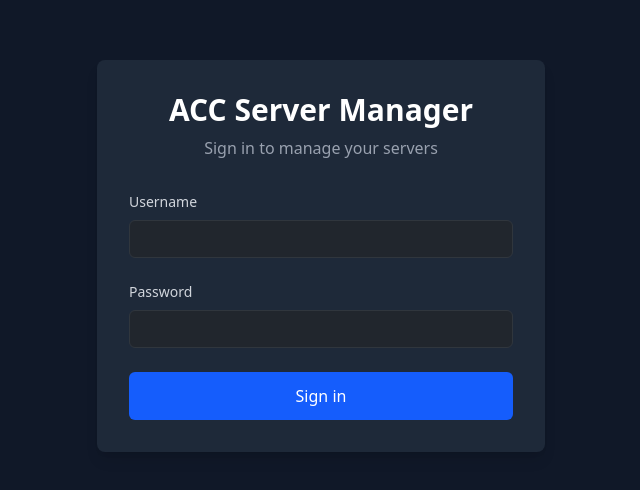
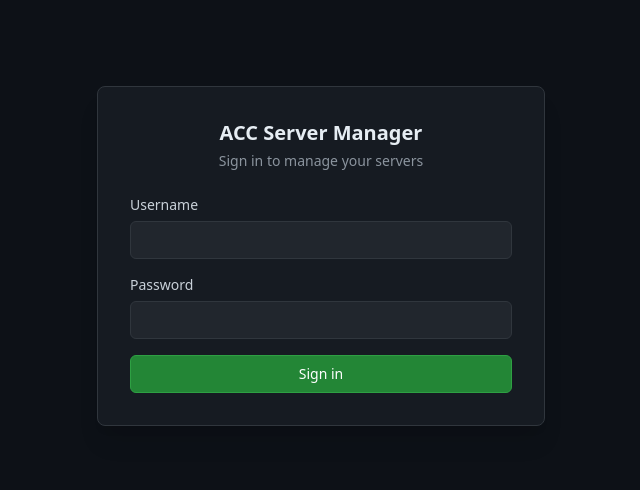
Before and after one commit to FJurmanovic/acc-server-manager-web, a Next.js app: page /login in a window 1280 px wide. Shown: the part 144-634 px from the top of the page, without its empty margins (319-959 px from the left). Built offline with nearby package versions, Linux system fonts and the light colour scheme; no server answers.

Commit message:
feat: restyle login page to GitHub-dark

```diff
--- a/src/components/login/LoginForm.tsx
+++ b/src/components/login/LoginForm.tsx
@@ -23,26 +23,26 @@ export default function LoginForm({
 	}, [expired]);
 	const [state, formAction] = useActionState(loginAction, initialState);
 	return (
-		<div className="flex min-h-screen items-center justify-center bg-gray-900 px-4">
-			<div className="w-full max-w-md space-y-8 rounded-lg bg-gray-800 p-8 shadow-lg">
+		<div className="flex min-h-screen items-center justify-center bg-gh-base px-4">
+			<div className="w-full max-w-md space-y-6 rounded-lg border border-gh-border bg-gh-canvas p-8 shadow-xl">
 				<div className="text-center">
-					<h1 className="text-3xl font-bold text-white">ACC Server Manager</h1>
-					<p className="mt-2 text-gray-400">Sign in to manage your servers</p>
+					<h1 className="text-xl font-bold text-gh-primary">ACC Server Manager</h1>
+					<p className="mt-1 text-sm text-gh-muted">Sign in to manage your servers</p>
 				</div>
 				{expired && (
-					<div className="rounded-md border border-yellow-700 bg-yellow-900/50 p-3 text-sm text-yellow-200">
+					<div className="rounded-md border border-gh-yellow/30 bg-gh-yellow-bg px-3 py-2 text-sm text-gh-yellow">
 						Your session has expired. Please sign in again.
 					</div>
 				)}
 				{state?.success ? null : (
-					<div className="rounded-md border border-red-700 bg-red-900/50 p-3 text-sm text-red-200">
+					<div className="rounded-md border border-gh-red/30 bg-gh-red-bg px-3 py-2 text-sm text-gh-red">
 						{state?.message}
 					</div>
 				)}
 
-				<form action={formAction} className="space-y-6">
+				<form action={formAction} className="space-y-4">
 					<div>
-						<label htmlFor="username" className="mb-2 block text-sm font-medium text-gray-300">
+						<label htmlFor="username" className="mb-1.5 block text-sm font-medium text-gh-secondary">
 							Username
 						</label>
 						<input
@@ -51,12 +51,12 @@ export default function LoginForm({
 							type="text"
 							autoComplete="username"
 							required
-							className="form-input w-full"
+							className="form-input"
 						/>
 					</div>
 
 					<div>
-						<label htmlFor="password" className="mb-2 block text-sm font-medium text-gray-300">
+						<label htmlFor="password" className="mb-1.5 block text-sm font-medium text-gh-secondary">
 							Password
 						</label>
 						<input
@@ -65,13 +65,13 @@ export default function LoginForm({
 							type="password"
 							autoComplete="current-password"
 							required
-							className="form-input w-full"
+							className="form-input"
 						/>
 					</div>
 
 					<button
 						type="submit"
-						className="w-full rounded-md bg-blue-600 px-4 py-3 font-medium text-white transition-colors hover:bg-blue-700 focus:ring-2 focus:ring-blue-500 focus:ring-offset-2 focus:ring-offset-gray-800 focus:outline-none"
+						className="w-full rounded-md bg-gh-btn-green border border-gh-btn-green-hover px-4 py-2 text-sm font-medium text-white transition-colors hover:bg-gh-btn-green-hover focus:outline-none focus:ring-2 focus:ring-gh-blue focus:ring-offset-2 focus:ring-offset-gh-base"
 					>
 						Sign in
 					</button>
```
